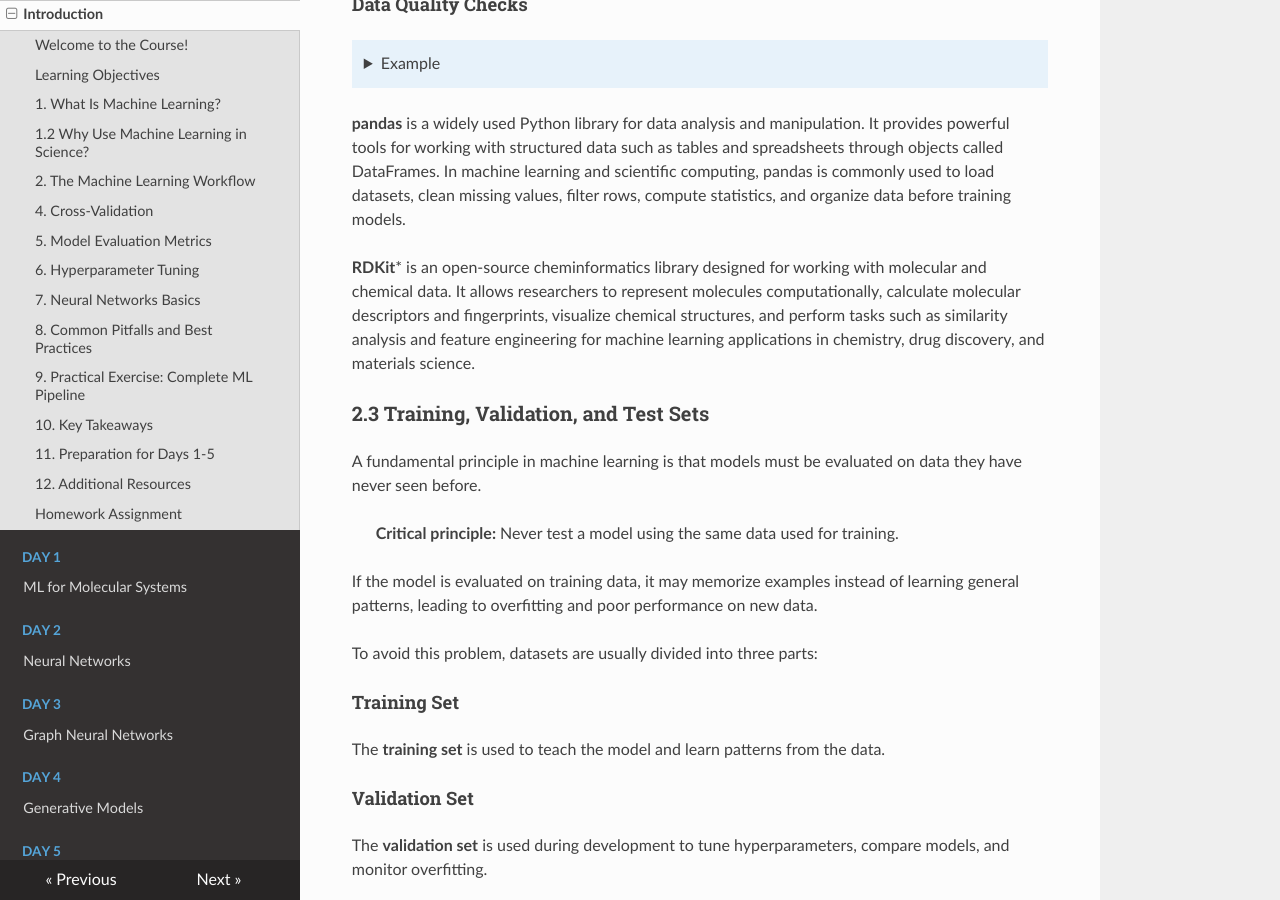
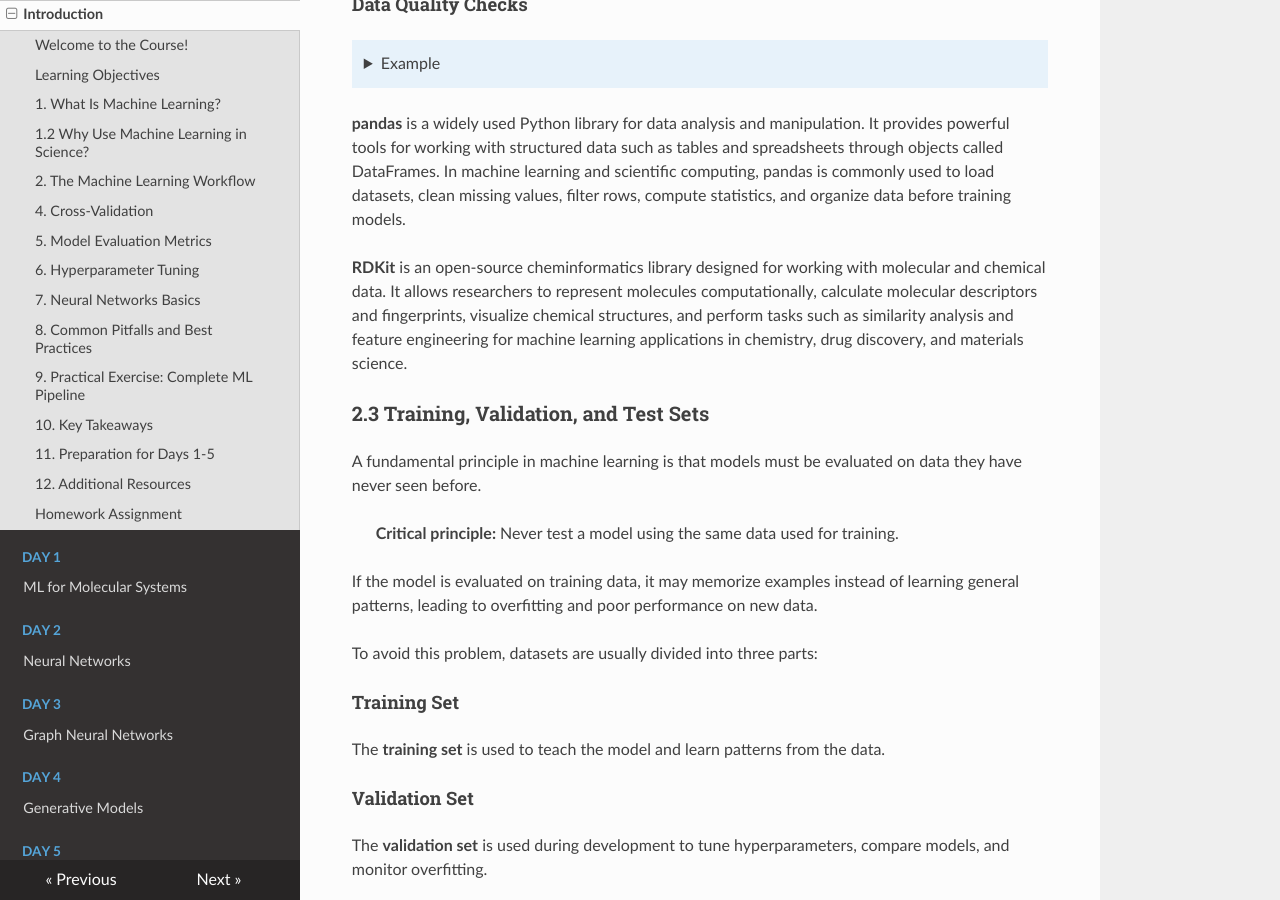
Before and after one commit to pojeda/course-mlmd, an MkDocs documentation site: the page built from docs/day0.md, in a window 1280 px wide and 900 px high, scrolled down 3755 px. Built offline with MkDocs 1.6.1, drawn with Linux system fonts in a browser that asks for light colours; nearby versions of some CDN libraries.

Commit message:
Introduction

```diff
--- a/docs/day0.md
+++ b/docs/day0.md
@@ -550,7 +550,7 @@ with structured data such as tables and spreadsheets through objects called Data
 computing, pandas is commonly used to load datasets, clean missing values, filter rows, compute statistics, and organize
 data before training models.
 
-**RDKit*** is an open-source cheminformatics library designed for working with molecular and chemical data. It allows
+**RDKit** is an open-source cheminformatics library designed for working with molecular and chemical data. It allows
 researchers to represent molecules computationally, calculate molecular descriptors and fingerprints, visualize chemical
 structures, and perform tasks such as similarity analysis and feature engineering for machine learning applications in
 chemistry, drug discovery, and materials science.
```
